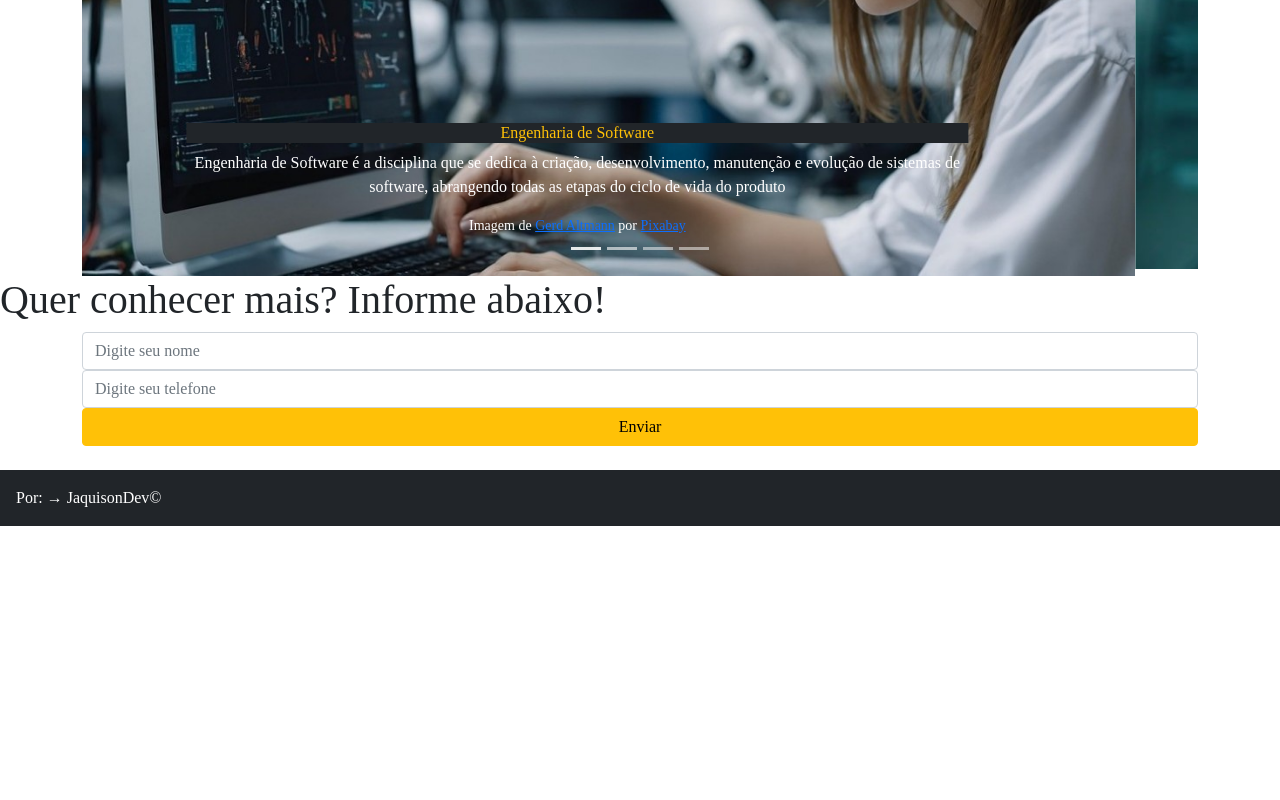
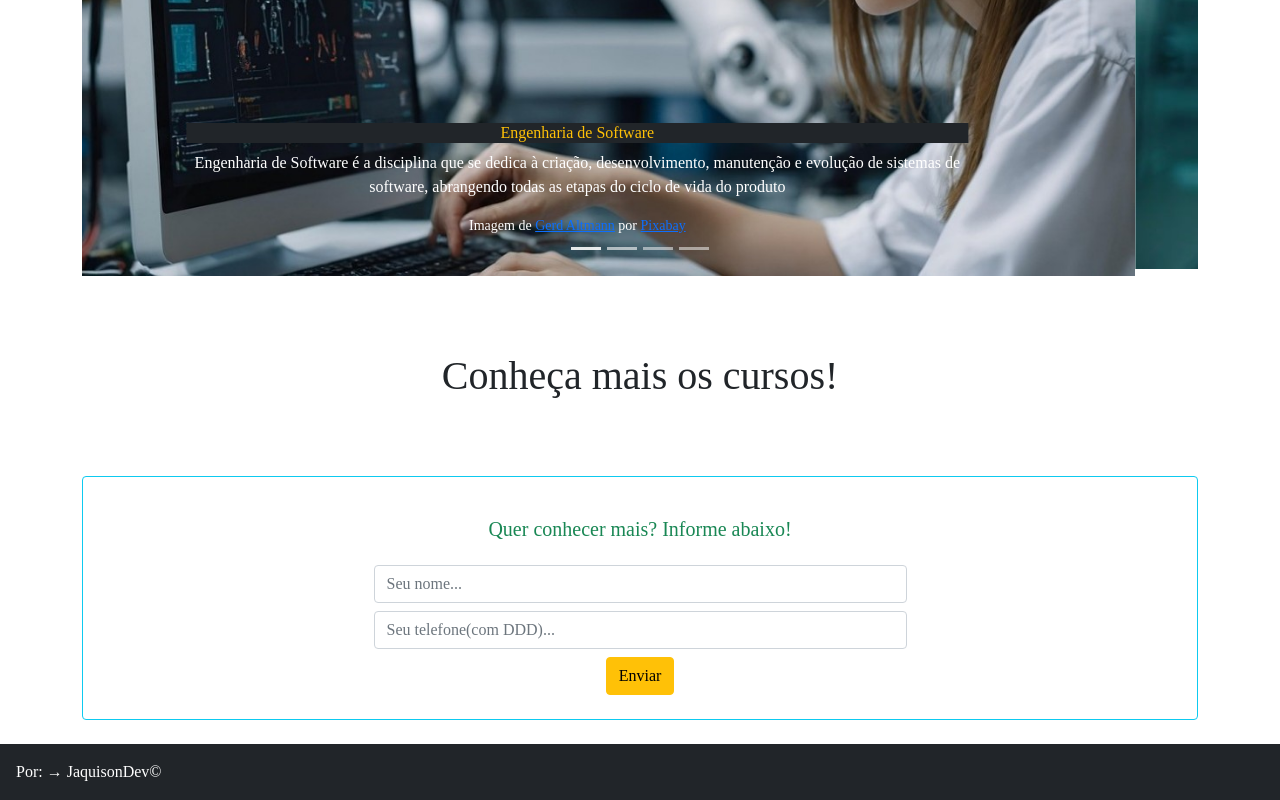
Before and after one commit to jaquisonDev/Projeto-Extens-o, a plain HTML site: page index.html in a window 1280 px wide. Shown: the part 2403-3203 px from the top of the page. Before the commit the page ends 2929 px from the top, so only its background shows below. Drawn offline with Linux system fonts and the light colour scheme; a web font is replaced by a local one.

Commit message:
Alterando formulario e sombra

```diff
--- a/CSS/styles.css
+++ b/CSS/styles.css
@@ -62,6 +62,6 @@ body {
 @media (min-width: 200px) and (max-width: 400px) {
   .sombra {
     top: 57px;
-    bottom: -95px;
+    bottom: -99px;
   }
 }
--- a/index.html
+++ b/index.html
@@ -241,23 +241,30 @@
       </div>
     </section>
 
-    <h1>Quer conhecer mais? Informe abaixo!</h1>
-    <section class="container">
-      <div>
-        <form action="" class="d-flex flex-column">
+    <h1 class="title text-center py-3">Conheça mais os cursos!</h1>
+
+    <section class="container mt-5">
+      <div class="border border-1 border-info rounded p-4">
+        <h5 class="text-success text-center p-3">
+          Quer conhecer mais? Informe abaixo!
+        </h5>
+        <form
+          action=""
+          class="d-flex align-items-center justify-content-center flex-column gap-2"
+        >
           <input
             type="text"
             name="name"
             id="name"
-            class="form-control"
-            placeholder="Digite seu nome"
+            class="form-control w-50"
+            placeholder="Seu nome..."
           />
           <input
             type="text"
             name="tel"
             id="tel"
-            class="form-control"
-            placeholder="Digite seu telefone"
+            class="form-control w-50"
+            placeholder="Seu telefone(com DDD)..."
           />
 
           <button class="btn btn-warning">Enviar</button>
```
